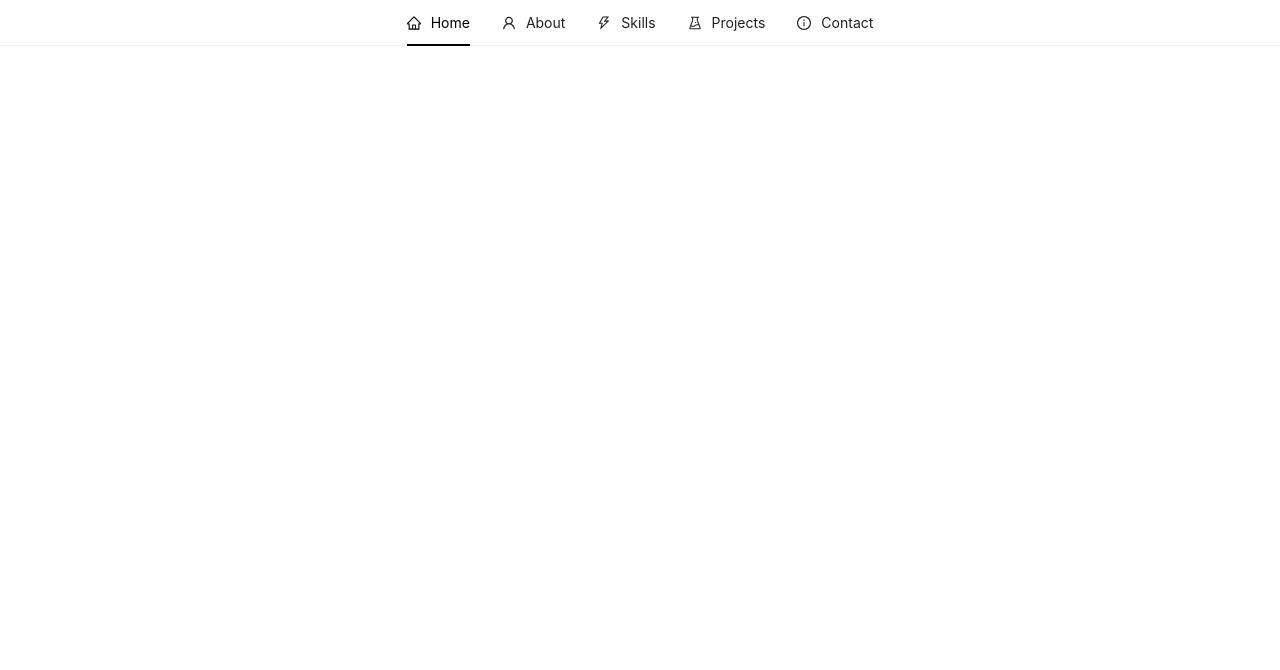
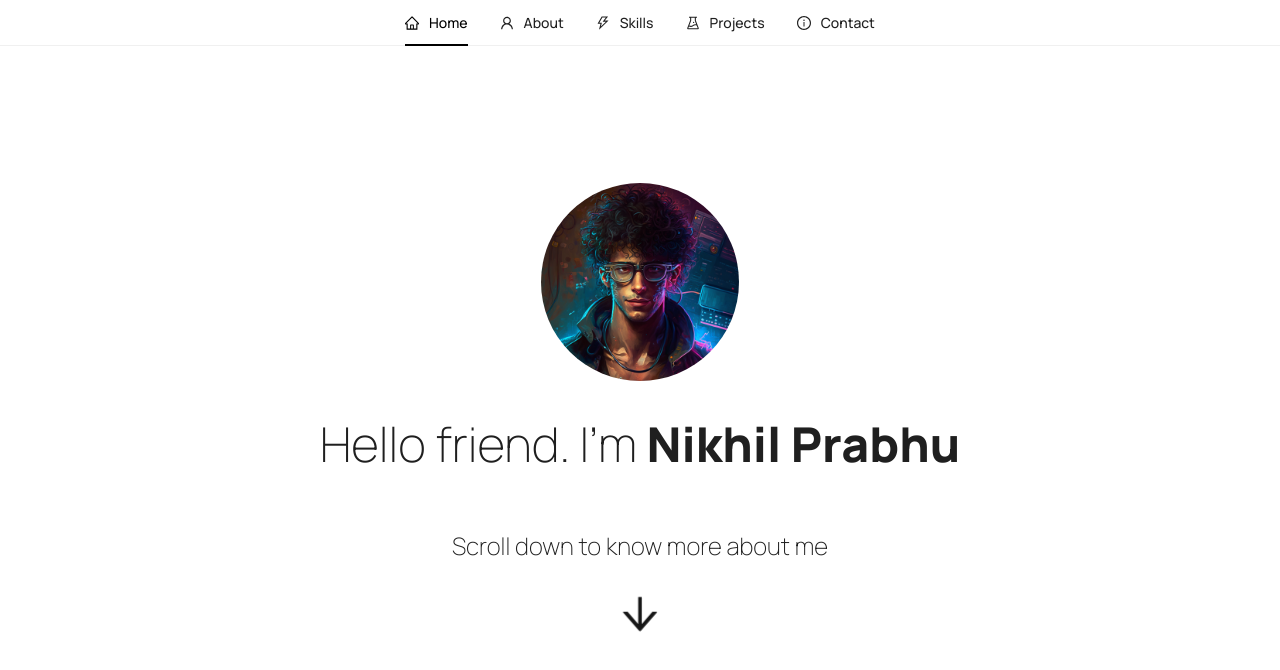
Before and after one commit to nikhil-prabhu/nikhil-prabhu.github.io, a React (Create React App) app: page / in a window 1280 px wide. Shown: the top 670 px of the page. Built offline with nearby package versions, Linux system fonts and the light colour scheme.

Commit message:
feat: Add jumbotron display

```diff
--- a/src/App.tsx
+++ b/src/App.tsx
@@ -9,6 +9,9 @@ import {
 import type { MenuProps } from "antd";
 import { Menu } from "antd";
 import "./App.css";
+
+// Views
+import Jumbotron from "./views/Jumbotron";
 
 const items: MenuProps["items"] = [
   {
@@ -54,6 +57,8 @@ const App: React.FC = () => {
         items={items}
         className="App-navbar"
       />
+
+      <Jumbotron />
     </>
   );
 };
--- a/src/index.css
+++ b/src/index.css
@@ -1,4 +1,16 @@
 @import url("https://fonts.googleapis.com/css2?family=Manrope:wght@200;500;800&display=swap");
+
+* {
+  font-family: "Manrope", sans-serif !important;
+}
+
+a {
+  color: var(--colorPrimary) !important;
+}
+
+a:visited {
+  color: var(--colorPrimary) !important;
+}
 
 body {
   margin: 0;
@@ -6,3 +18,15 @@ body {
   -webkit-font-smoothing: antialiased;
   -moz-osx-font-smoothing: grayscale;
 }
+
+.light {
+  font-weight: 200 !important;
+}
+
+.medium {
+  font-weight: 500 !important;
+}
+
+.bold {
+  font-weight: 800 !important;
+}
--- a/src/index.tsx
+++ b/src/index.tsx
@@ -8,6 +8,8 @@ import { ConfigProvider, ThemeConfig } from "antd";
 const theme: ThemeConfig = {
   token: {
     colorPrimary: "#000000",
+    colorPrimaryBg: "#404040",
+    colorBgLayout: "#f5f5f5",
     borderRadius: 0,
   },
   algorithm: undefined,
--- /dev/null
+++ b/src/views/Jumbotron/index.css
@@ -0,0 +1,32 @@
+.Jumbotron {
+  background: white;
+  border-bottom: 1px solid #f5f5f5;
+  width: 100%;
+  display: flex;
+  justify-content: center;
+  align-items: center;
+  min-height: 90vh;
+}
+
+.Jumbotron-title {
+  font-size: 3rem;
+  text-align: center !important;
+}
+
+.Jumbotron-arrow {
+  font-size: 2rem !important;
+  animation: fade 1s infinite alternate;
+  transform-origin: center;
+}
+
+@keyframes fade {
+  0% {
+    opacity: 0.5;
+  }
+  100% {
+    opacity: 1;
+  }
+  to {
+    transform: scale(1.4);
+  }
+}
--- /dev/null
+++ b/src/views/Jumbotron/index.tsx
@@ -0,0 +1,39 @@
+import { Typography, Row, Space, Avatar } from "antd";
+import { ArrowDownOutlined } from "@ant-design/icons";
+import avatar from "../../assets/avatar.png";
+import "./index.css";
+
+const { Title, Text } = Typography;
+
+function Jumbotron() {
+  return (
+    <div className="Jumbotron">
+      <Space size="large" direction="vertical">
+        <Row justify="space-around">
+          <Avatar src={avatar} size={200} />
+        </Row>
+
+        <Row justify="center">
+          <Text className="light Jumbotron-title">
+            Hello friend. I'm&nbsp;
+            <Text className="bold Jumbotron-title">Nikhil Prabhu</Text>
+          </Text>
+        </Row>
+
+        <Row justify="center">
+          <Title level={3} className="light">
+            Scroll down to know more about me
+          </Title>
+        </Row>
+
+        <Row justify="center">
+          <a href="#" title="scroll">
+            <ArrowDownOutlined className="Jumbotron-arrow" />
+          </a>
+        </Row>
+      </Space>
+    </div>
+  );
+}
+
+export default Jumbotron;
```
Also changed, not shown: src/assets/avatar.png (added).
